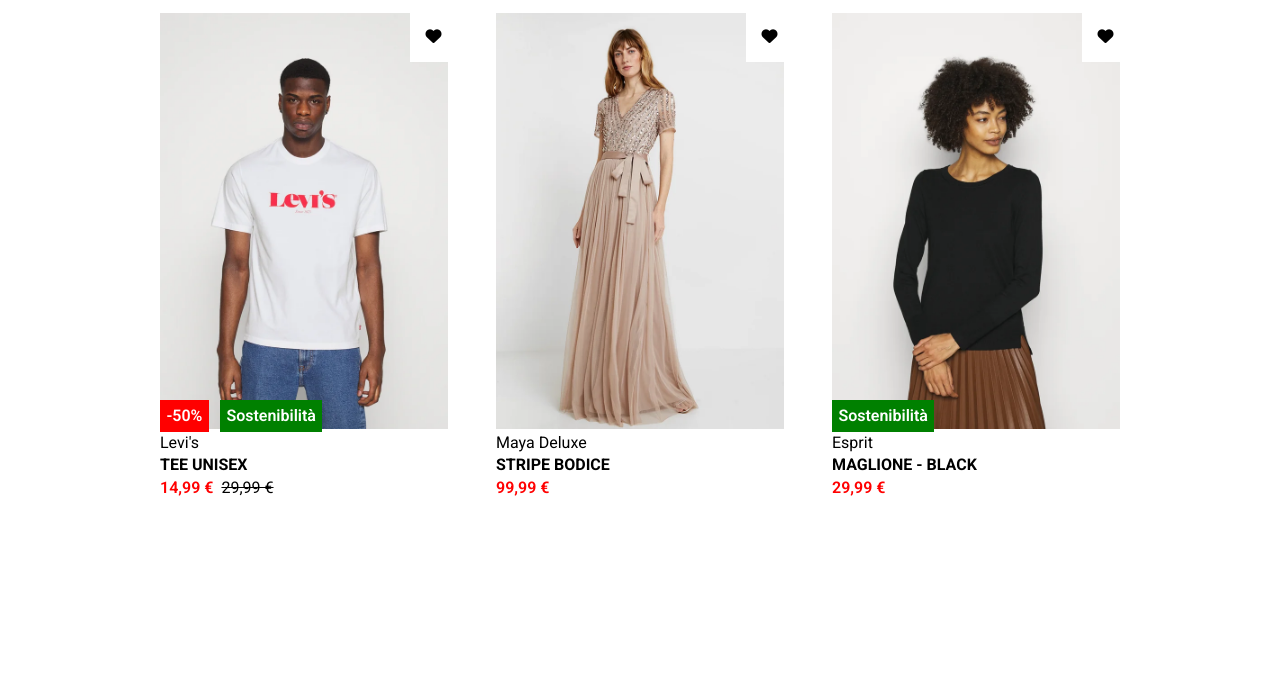
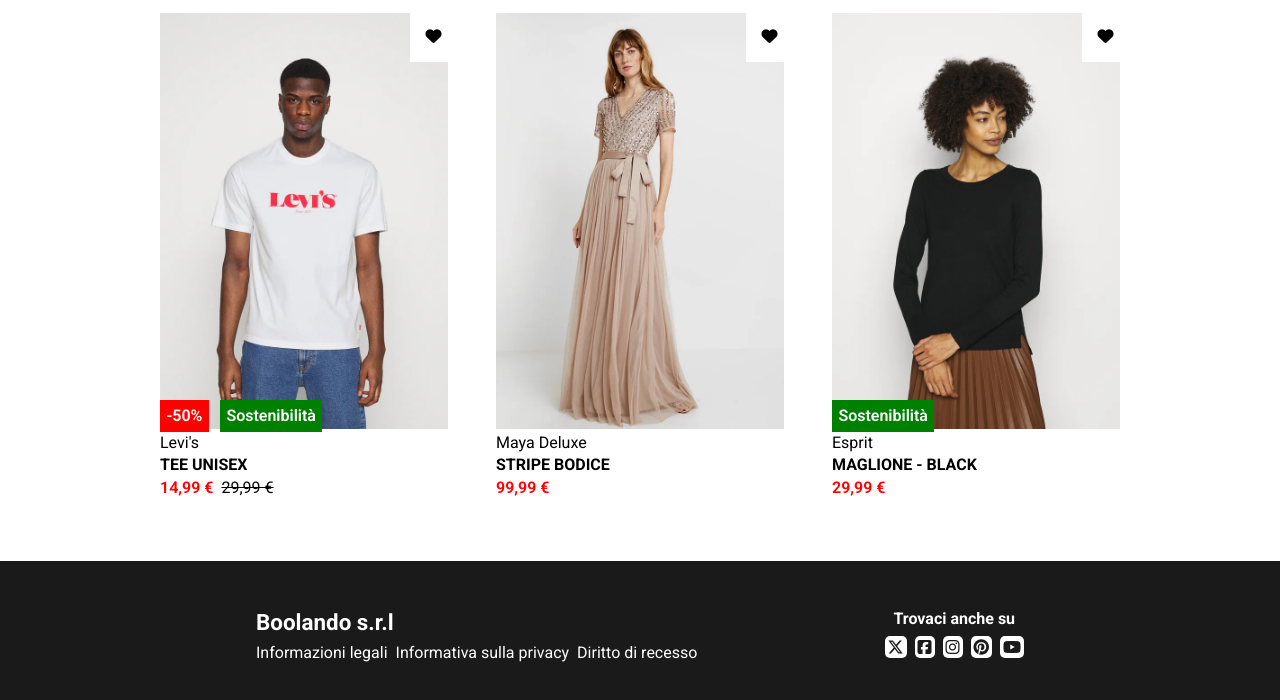
Before and after one commit to imnxtamess/html-css-boolando, a plain HTML site: page index.html in a window 1280 px wide. Shown: the part 614-1314 px from the top of the page. Before the commit the page ends 1111 px from the top, so only its background shows below. Drawn offline with Linux system fonts and the light colour scheme.

Commit message:
add footer

```diff
--- a/assets/css/style.css
+++ b/assets/css/style.css
@@ -129,6 +129,7 @@ main {
   max-width: 75%;
   margin: auto;
   padding-top: 4rem;
+  padding-bottom: 4rem;
 }
 
 .item {
@@ -175,3 +176,49 @@ main {
     display: inline;
   }
 }
+
+/*Main Finish*/
+
+/*Footer Start*/
+
+footer {
+  background-color: var(--bool-dark);
+  color: var(--bool-lighter);
+  padding: 3rem 16rem;
+  flex-direction: row;
+  justify-content: space-between;
+  .lfooter {
+    flex-direction: column;
+    gap: 0.5rem;
+    .legal-links {
+      gap: 0.5rem;
+      a {
+        font-weight: lighter;
+        color: var(--bool-lighter);
+        font-weight: normal;
+      }
+    }
+    h1 {
+      font-size: 1.4rem;
+    }
+  }
+  .rfooter {
+    flex-direction: column;
+    align-items: center;
+    gap: 0.5rem;
+    h2 {
+      font-size: 1rem;
+    }
+    .socials {
+      gap: 0.5rem;
+    }
+    a {
+      color: var(--bool-dark);
+    }
+    i {
+      background-color: var(--bool-lighter);
+      padding: 3px;
+      border-radius: 5px;
+    }
+  }
+}
--- a/index.html
+++ b/index.html
@@ -149,7 +149,26 @@
       </div>
     </main>
     <!-- /site_main -->
-    <footer></footer>
+    <footer class="d-flex">
+      <div class="lfooter d-flex">
+        <h1>Boolando s.r.l</h1>
+        <div class="legal-links d-flex">
+          <a href="">Informazioni legali</a>
+          <a href="">Informativa sulla privacy</a>
+          <a href="">Diritto di recesso</a>
+        </div>
+      </div>
+      <div class="rfooter d-flex">
+        <h2>Trovaci anche su</h2>
+        <div class="socials d-flex">
+          <a href=""><i class="fa-brands fa-x-twitter"></i></a>
+          <a href=""><i class="fa-brands fa-square-facebook"></i></a>
+          <a href=""><i class="fa-brands fa-instagram"></i></a>
+          <a href=""><i class="fa-brands fa-pinterest"></i></a>
+          <a href=""><i class="fa-brands fa-youtube"></i></a>
+        </div>
+      </div>
+    </footer>
     <!-- /site_footer -->
   </body>
 </html>
```
